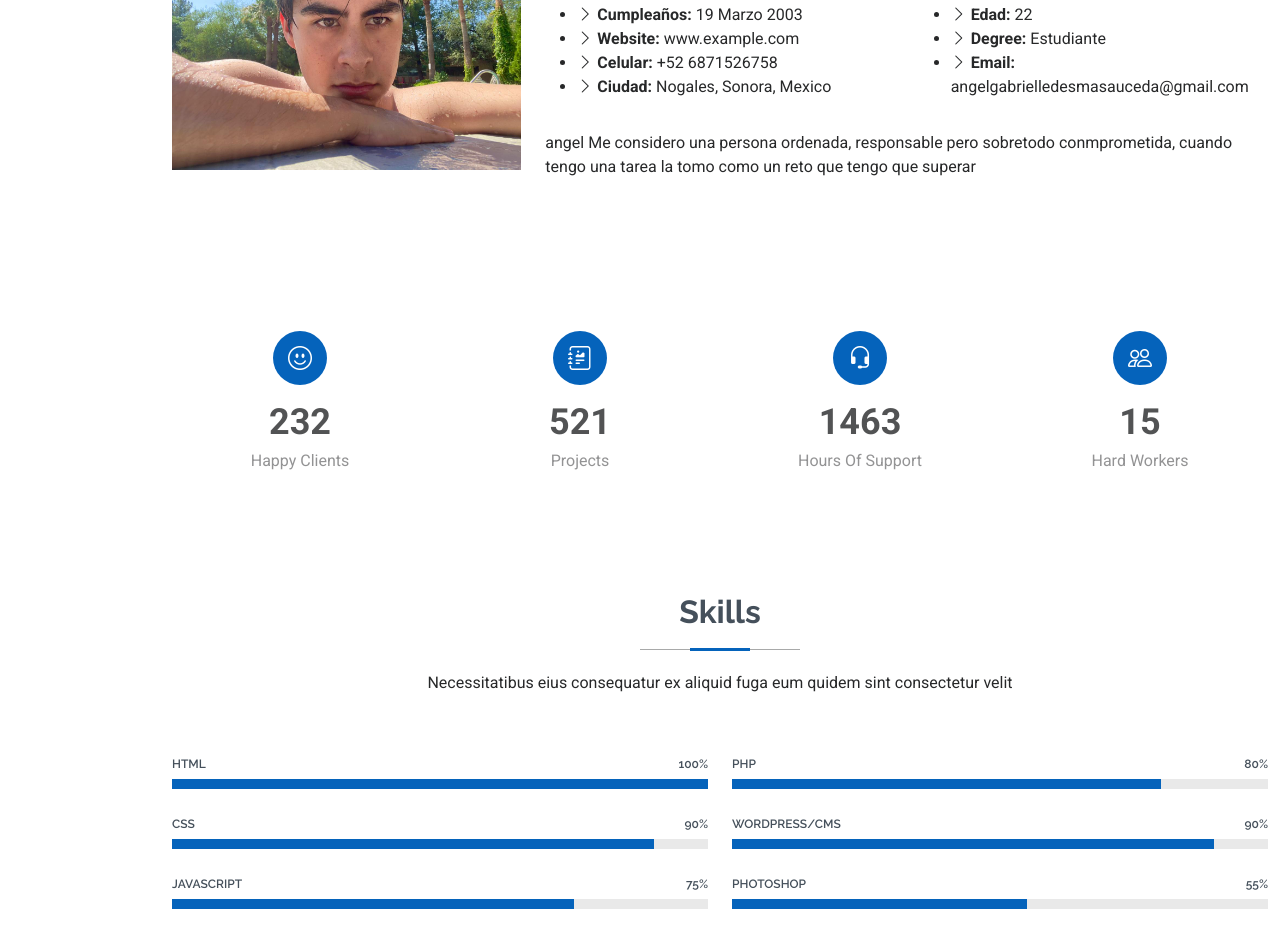
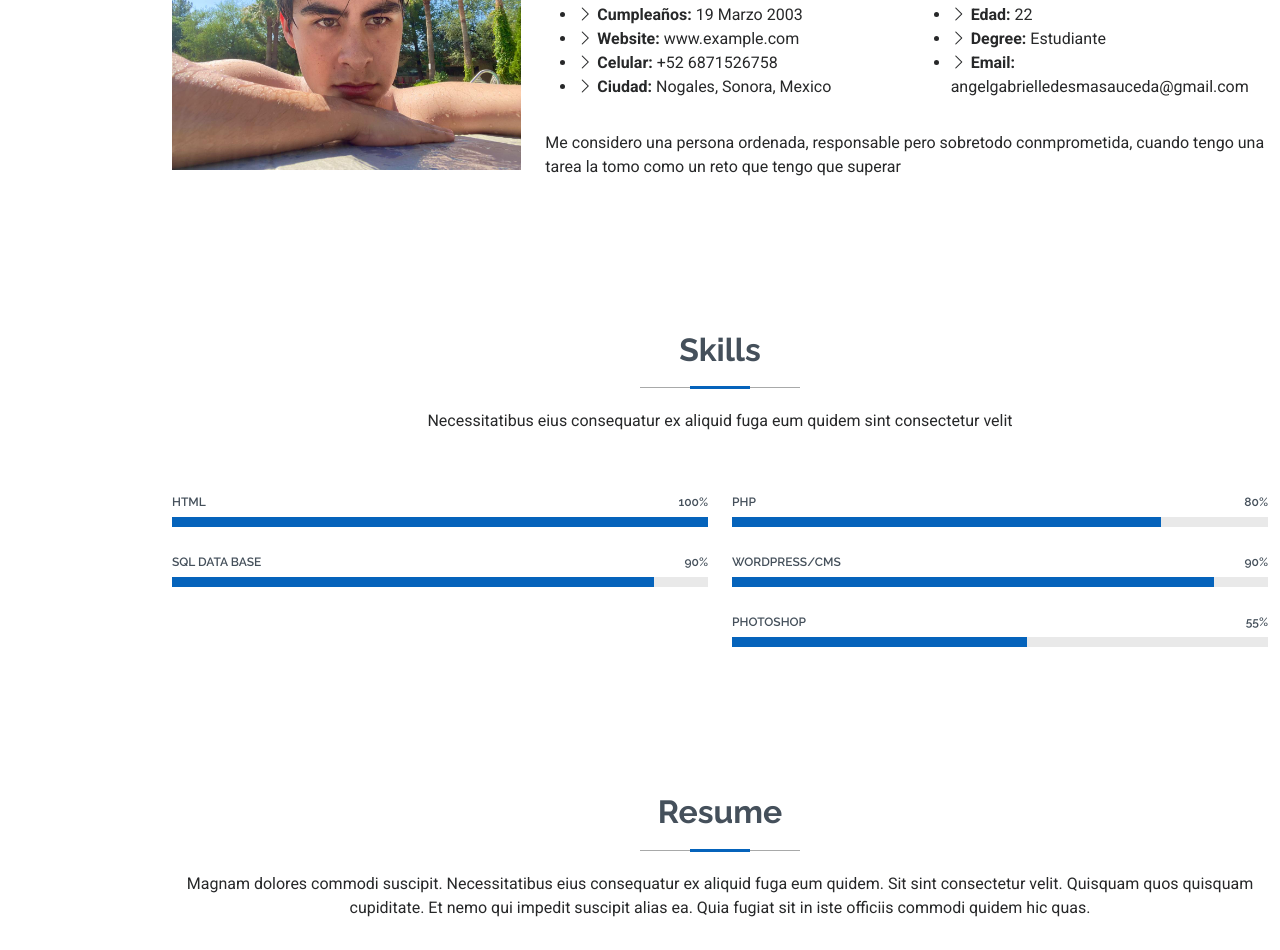
Before and after one commit to angeelsauceda/mi-portafolio-3, a plain HTML site: page index.html in a window 1280 px wide. Shown: the part 1210-2160 px from the top of the page. Drawn offline with Linux system fonts and the light colour scheme.

Commit message:
Actualizacion 2

```diff
--- a/index.html
+++ b/index.html
@@ -125,7 +125,7 @@
                             </div>
                         </div>
                         <p class="py-3">
-                            angel Me considero una persona ordenada, responsable pero sobretodo conmprometida, cuando tengo una tarea la tomo como un reto que tengo que superar
+                            Me considero una persona ordenada, responsable pero sobretodo conmprometida, cuando tengo una tarea la tomo como un reto que tengo que superar
                         </p>
                     </div>
                 </div>
@@ -136,53 +136,9 @@
         <!-- /About Section -->
 
         <!-- Stats Section -->
-        <section id="stats" class="stats section">
 
-            <div class="container" data-aos="fade-up" data-aos-delay="100">
 
-                <div class="row gy-4">
 
-                    <div class="col-lg-3 col-md-6 d-flex flex-column align-items-center">
-                        <i class="bi bi-emoji-smile"></i>
-                        <div class="stats-item">
-                            <span data-purecounter-start="0" data-purecounter-end="232" data-purecounter-duration="1" class="purecounter"></span>
-                            <p>Happy Clients</p>
-                        </div>
-                    </div>
-                    <!-- End Stats Item -->
-
-                    <div class="col-lg-3 col-md-6 d-flex flex-column align-items-center">
-                        <i class="bi bi-journal-richtext"></i>
-                        <div class="stats-item">
-                            <span data-purecounter-start="0" data-purecounter-end="521" data-purecounter-duration="1" class="purecounter"></span>
-                            <p>Projects</p>
-                        </div>
-                    </div>
-                    <!-- End Stats Item -->
-
-                    <div class="col-lg-3 col-md-6 d-flex flex-column align-items-center">
-                        <i class="bi bi-headset"></i>
-                        <div class="stats-item">
-                            <span data-purecounter-start="0" data-purecounter-end="1463" data-purecounter-duration="1" class="purecounter"></span>
-                            <p>Hours Of Support</p>
-                        </div>
-                    </div>
-                    <!-- End Stats Item -->
-
-                    <div class="col-lg-3 col-md-6 d-flex flex-column align-items-center">
-                        <i class="bi bi-people"></i>
-                        <div class="stats-item">
-                            <span data-purecounter-start="0" data-purecounter-end="15" data-purecounter-duration="1" class="purecounter"></span>
-                            <p>Hard Workers</p>
-                        </div>
-                    </div>
-                    <!-- End Stats Item -->
-
-                </div>
-
-            </div>
-
-        </section>
         <!-- /Stats Section -->
 
         <!-- Skills Section -->
@@ -210,19 +166,14 @@
                         <!-- End Skills Item -->
 
                         <div class="progress">
-                            <span class="skill"><span>CSS</span> <i class="val">90%</i></span>
+                            <span class="skill"><span>SQL DATA BASE</span> <i class="val">90%</i></span>
                             <div class="progress-bar-wrap">
                                 <div class="progress-bar" role="progressbar" aria-valuenow="90" aria-valuemin="0" aria-valuemax="100"></div>
                             </div>
                         </div>
                         <!-- End Skills Item -->
 
-                        <div class="progress">
-                            <span class="skill"><span>JavaScript</span> <i class="val">75%</i></span>
-                            <div class="progress-bar-wrap">
-                                <div class="progress-bar" role="progressbar" aria-valuenow="75" aria-valuemin="0" aria-valuemax="100"></div>
-                            </div>
-                        </div>
+
                         <!-- End Skills Item -->
 
                     </div>
```
